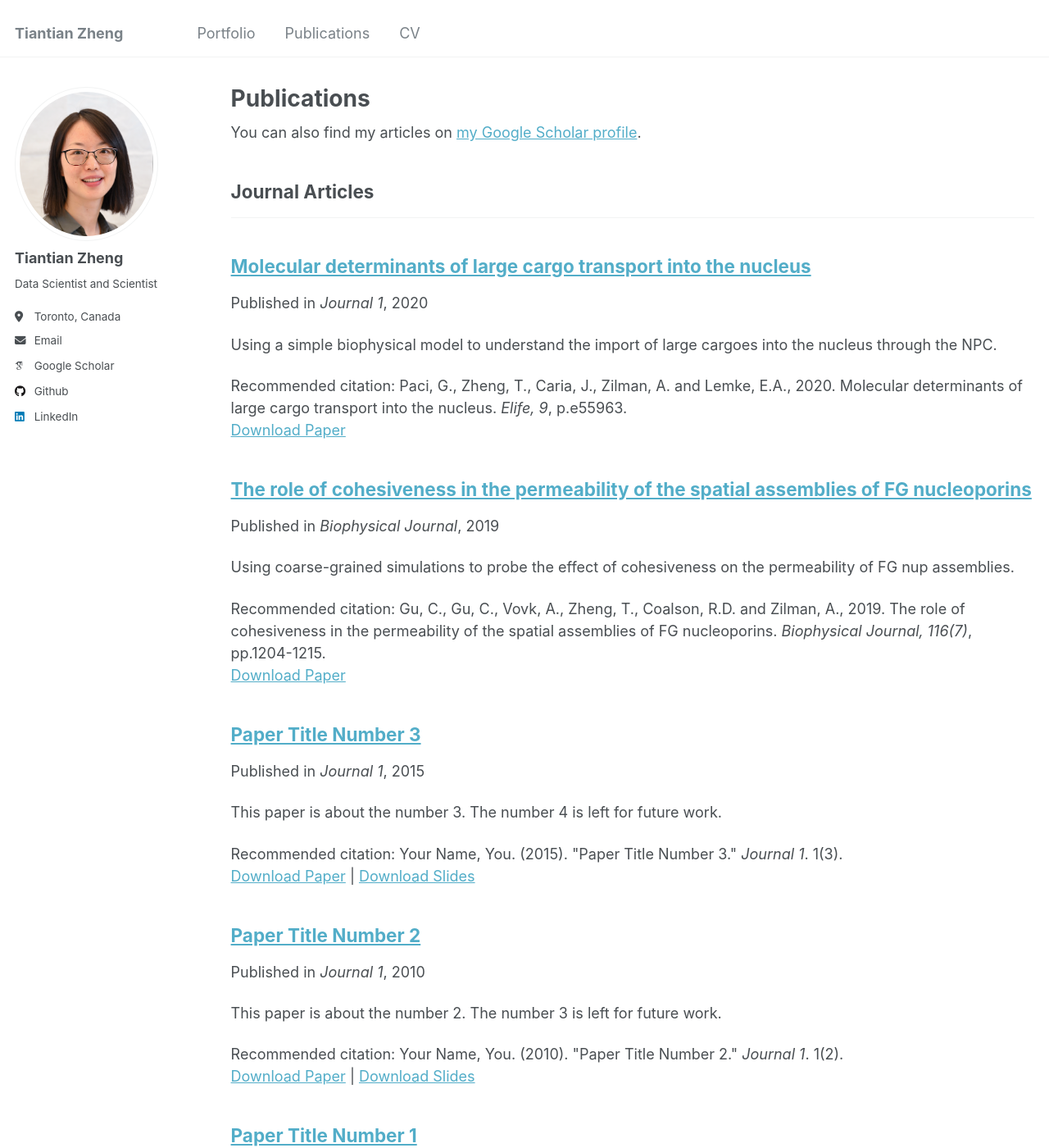
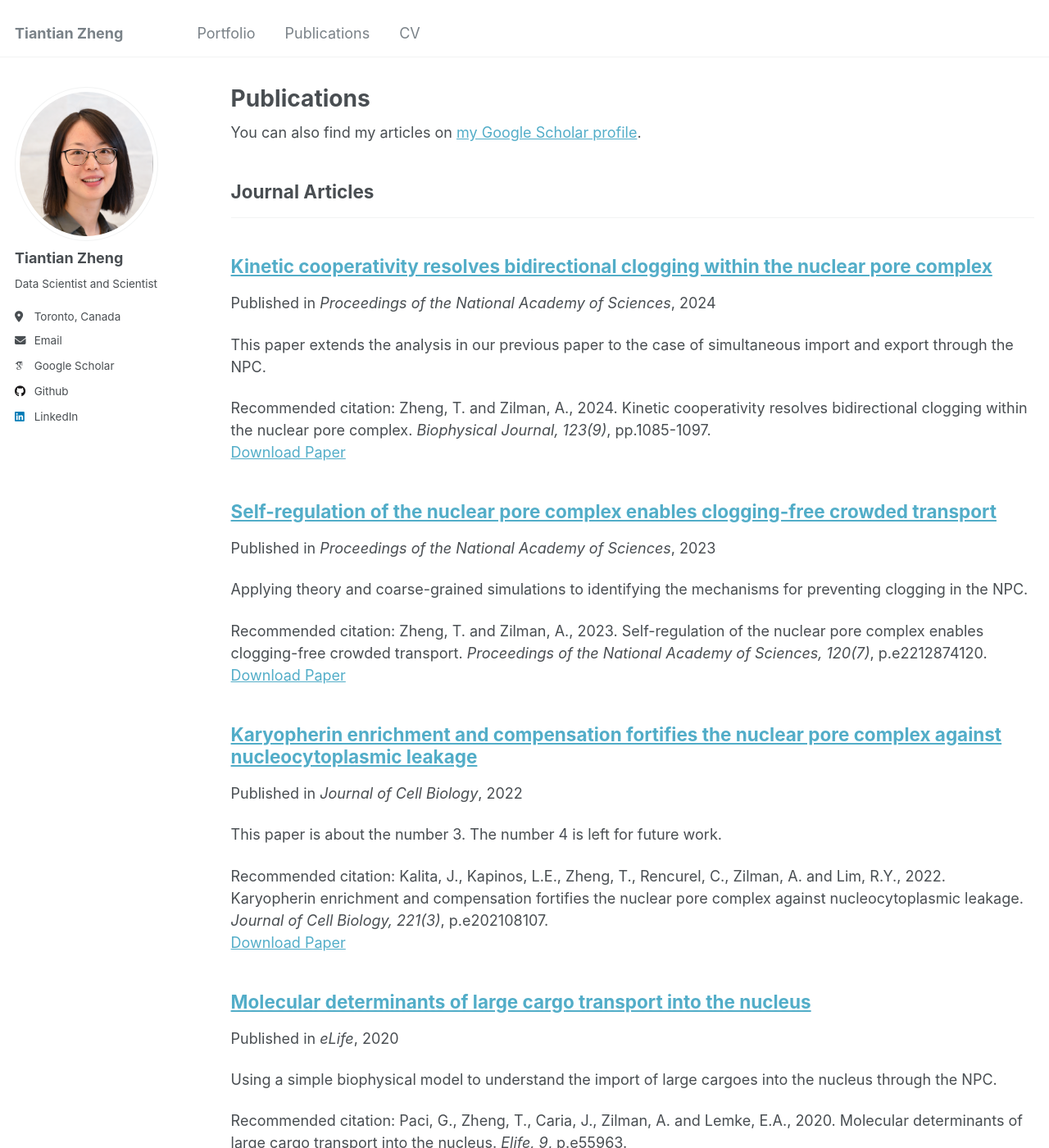
Before and after one commit to tz545/tz545.github.io, a Jekyll site: the page built from _pages/publications.html, in a window 1280 px wide and 1400 px high. Shown: the whole window at 82% size. Built offline with Jekyll 4.4.1, drawn with Linux system fonts in a browser that asks for light colours; some web fonts are replaced.

Commit message:
finished adding publications

```diff
--- a/_config.yml
+++ b/_config.yml
@@ -80,7 +80,7 @@ publication_category:
   manuscripts:
     title: 'Journal Articles'
   conferences:
-    title: 'Conference Posters'
+    title: #'Conference Posters'
 
 # Site Settings
 teaser                   :  # filename of teaser fallback teaser image placed in /images/, .e.g. "500x300.png"
--- a/_publications/2020-07-21-molecular-determinants.md
+++ b/_publications/2020-07-21-molecular-determinants.md
@@ -5,7 +5,7 @@ category: manuscripts
 permalink: /publication/2020-07-21-molecular-determinants
 excerpt: 'Using a simple biophysical model to understand the import of large cargoes into the nucleus through the NPC. '
 date: 2020-07-21
-venue: 'Journal 1'
+venue: 'eLife'
 slidesurl: #'http://academicpages.github.io/files/slides2.pdf'
 paperurl: 'https://elifesciences.org/articles/55963'
 citation: 'Paci, G., Zheng, T., Caria, J., Zilman, A. and Lemke, E.A., 2020. Molecular determinants of large cargo transport into the nucleus. <i>Elife, 9</i>, p.e55963.'
--- /dev/null
+++ b/_publications/2022-01-28-karyopherin-enrichment.md
@@ -0,0 +1,14 @@
+---
+title: "Karyopherin enrichment and compensation fortifies the nuclear pore complex against nucleocytoplasmic leakage"
+collection: publications
+category: manuscripts
+permalink: /publication/2022-01-28-karyopherin-enrichment
+excerpt: 'This paper is about the number 3. The number 4 is left for future work.'
+date: 2022-01-28
+venue: 'Journal of Cell Biology'
+slidesurl: #'http://academicpages.github.io/files/slides3.pdf'
+paperurl: 'https://rupress.org/jcb/article/221/3/e202108107/212986/Karyopherin-enrichment-and-compensation-fortifies'
+citation: 'Kalita, J., Kapinos, L.E., Zheng, T., Rencurel, C., Zilman, A. and Lim, R.Y., 2022. Karyopherin enrichment and compensation fortifies the nuclear pore complex against nucleocytoplasmic leakage. <i>Journal of Cell Biology, 221(3)</i>, p.e202108107.'
+---
+
+Nuclear pore complexes (NPCs) discriminate nonspecific macromolecules from importin and exportin receptors, collectively termed “karyopherins” (Kaps), that mediate nucleocytoplasmic transport. This selective barrier function is attributed to the behavior of intrinsically disordered phenylalanine-glycine nucleoporins (FG Nups) that guard the NPC channel. However, NPCs in vivo are typically enriched with different Kaps, and how they impact the NPC barrier remains unknown. Here, we show that two major Kaps, importinβ1/karyopherinβ1 (Kapβ1) and exportin 1/chromosomal maintenance 1 (CRM1), are required to fortify NPC barrier function in vivo. Their enrichment at the NPC is sustained by promiscuous binding interactions with the FG Nups, which enable CRM1 to compensate for the loss of Kapβ1 as a means to maintain NPC barrier function. However, such a compensatory mechanism is constrained by the cellular abundances and different binding kinetics for each respective Kap, as evidenced for importin-5. Consequently, we find that NPC malfunction and nucleocytoplasmic leakage result from poor Kap enrichment.
--- /dev/null
+++ b/_publications/2023-02-14-self-regulation.md
@@ -0,0 +1,14 @@
+---
+title: "Self-regulation of the nuclear pore complex enables clogging-free crowded transport"
+collection: publications
+category: manuscripts
+permalink: /publication/2023-02-14-self-regulation
+excerpt: 'Applying theory and coarse-grained simulations to identifying the mechanisms for preventing clogging in the NPC.'
+date: 2023-02-14
+venue: 'Proceedings of the National Academy of Sciences'
+slidesurl: #'http://academicpages.github.io/files/slides3.pdf'
+paperurl: 'https://www.pnas.org/doi/abs/10.1073/pnas.2212874120'
+citation: 'Zheng, T. and Zilman, A., 2023. Self-regulation of the nuclear pore complex enables clogging-free crowded transport. <i>Proceedings of the National Academy of Sciences, 120(7)</i>, p.e2212874120.'
+---
+
+The separation of the nucleus and cytoplasm in eukaryotic cells necessitates large-volume molecular transport between the two compartments, which is facilitated by nuclear pore complexes (NPCs). The interior of an NPC is typically highly crowded with many simultaneously translocating cargo-carrying transport proteins. How nucleocytoplasmic transport can remain rapid, efficient, and selective under such crowded conditions without clogging remains puzzling. We show how the unique internal architecture of the NPC engenders clogging-relieving mechanisms that -- counterintuitively -— harness crowding toward faster and more efficient transport. These results explain long-standing puzzles, shed light on the regulation of transport crowding by the NPC, and suggest design principles for the optimization of artificial selective nanochannels inspired by the NPC.
--- /dev/null
+++ b/_publications/2024-04-18-kinetic-cooperativity.md
@@ -0,0 +1,14 @@
+---
+title: "Kinetic cooperativity resolves bidirectional clogging within the nuclear pore complex"
+collection: publications
+category: manuscripts
+permalink: /publication/2024-04-18-kinetic-cooperativity
+excerpt: 'This paper extends the analysis in our previous paper to the case of simultaneous import and export through the NPC.'
+date: 2024-04-18
+venue: 'Proceedings of the National Academy of Sciences'
+slidesurl: #'http://academicpages.github.io/files/slides3.pdf'
+paperurl: 'https://www.cell.com/biophysj/abstract/S0006-3495(24)00207-8'
+citation: 'Zheng, T. and Zilman, A., 2024. Kinetic cooperativity resolves bidirectional clogging within the nuclear pore complex. <i>Biophysical Journal, 123(9)</i>, pp.1085-1097.'
+---
+
+As the main gatekeeper of the nucleocytoplasmic transport in eukaryotic cells, the nuclear pore complex (NPC) faces the daunting task of facilitating the bidirectional transport of a high volume of macromolecular cargoes while ensuring the selectivity, speed, and efficiency of this process. The competition between opposing nuclear import and export fluxes passing through the same channel is expected to pose a major challenge to transport efficiency. It has been suggested that phase separation-like radial segregation of import and export fluxes within the assembly of intrinsically disordered proteins that line the NPC pore could be a mechanism for ensuring efficient bidirectional transport. We examine the impact of radial segregation on the efficiency of bidirectional transport through the NPC using a coarse-grained computational model of the NPC. We find little evidence that radial segregation improves transport efficiency. By contrast, surprisingly, we find that NTR crowding may enhance rather than impair the efficiency of bidirectional transport although it decreases the available space in the pore. We identify mechanisms of this novel crowding-induced transport cooperativity through the self-regulation of cargo density and flux in the pore. These findings explain how the functional architecture of the NPC resolves the problem of efficient bidirectional transport, and provide inspiration for the alleviation of clogging in artificial selective nanopores.
```
